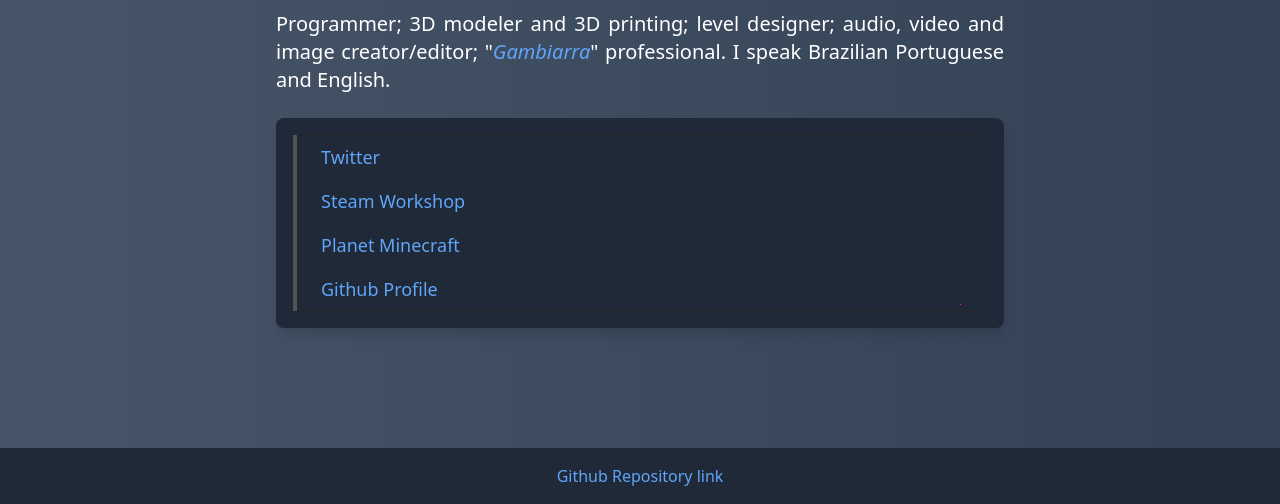
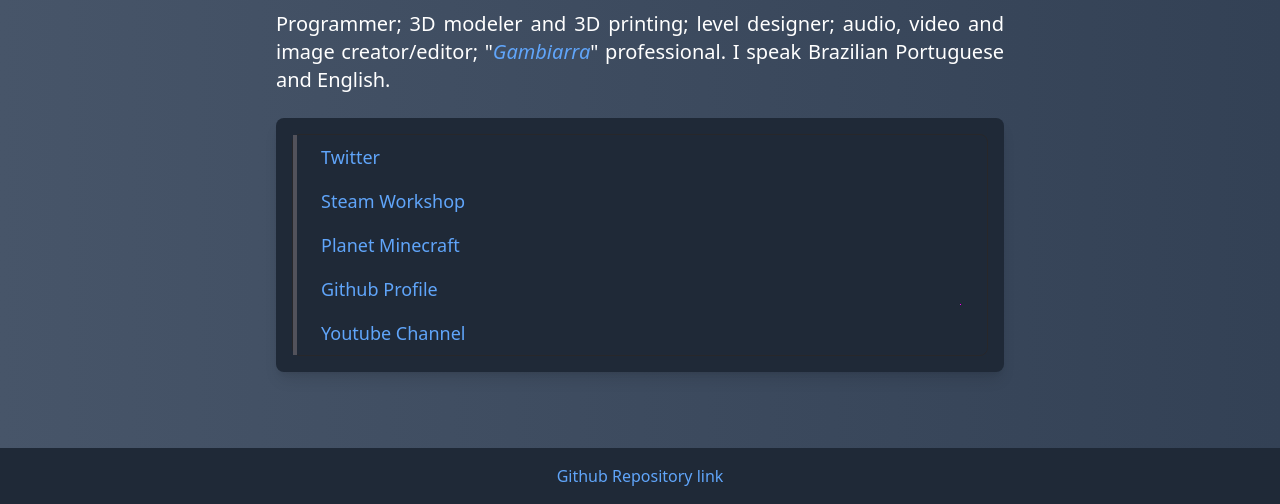
Before and after one commit to Midlou/midlou.github.io, a Gatsby site: page / in a window 1280 px wide. Shown: the part 296-800 px from the top of the page. Built offline with nearby package versions, Linux system fonts and the light colour scheme; Gatsby itself is replaced by a stand-in of ours.

Commit message:
Added youtube channel to profiles constants

```diff
--- a/src/constants/profiles.js
+++ b/src/constants/profiles.js
@@ -18,5 +18,10 @@ export const PROFILE_ITEMS = [
 		"value": "github_profile",
 		"label": "Github Profile",
 		"link": "https://github.com/Midlou"
+	},
+	{
+		"value": "youtube_channel",
+		"label": "Youtube Channel",
+		"link": "https://www.youtube.com/@Midlou"
 	}
 ];
```
